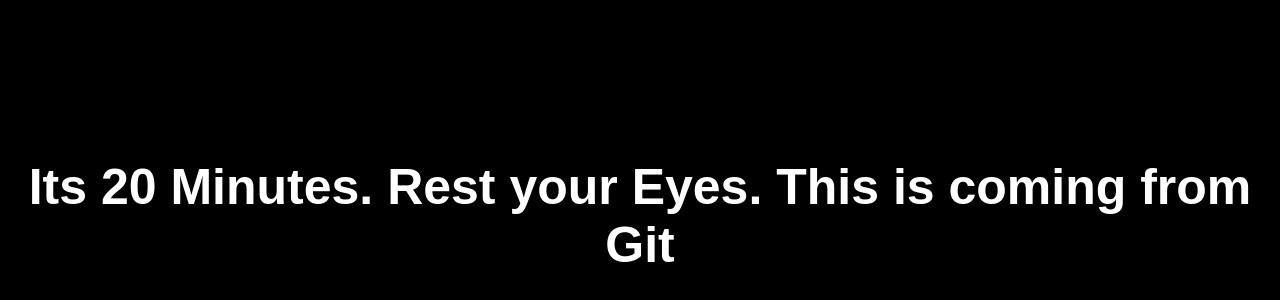
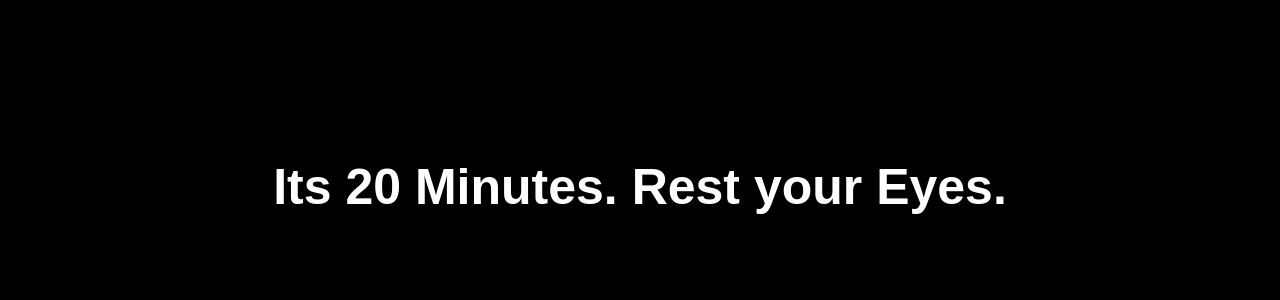
Before and after one commit to senthil-kumar-n/Eye_Exercise, a plain HTML site: page index.html in a window 1280 px wide. Shown: the part 92-392 px from the top of the page. Drawn offline with Linux system fonts and the light colour scheme.

Commit message:
Updated the Header

```diff
--- a/index.html
+++ b/index.html
@@ -6,7 +6,7 @@
     </head>
 
 <h1>Its 20 Minutes.
-    Rest your Eyes. This is coming from Git</h1>
+    Rest your Eyes.</h1>
 
     <body>
    </body>
```
